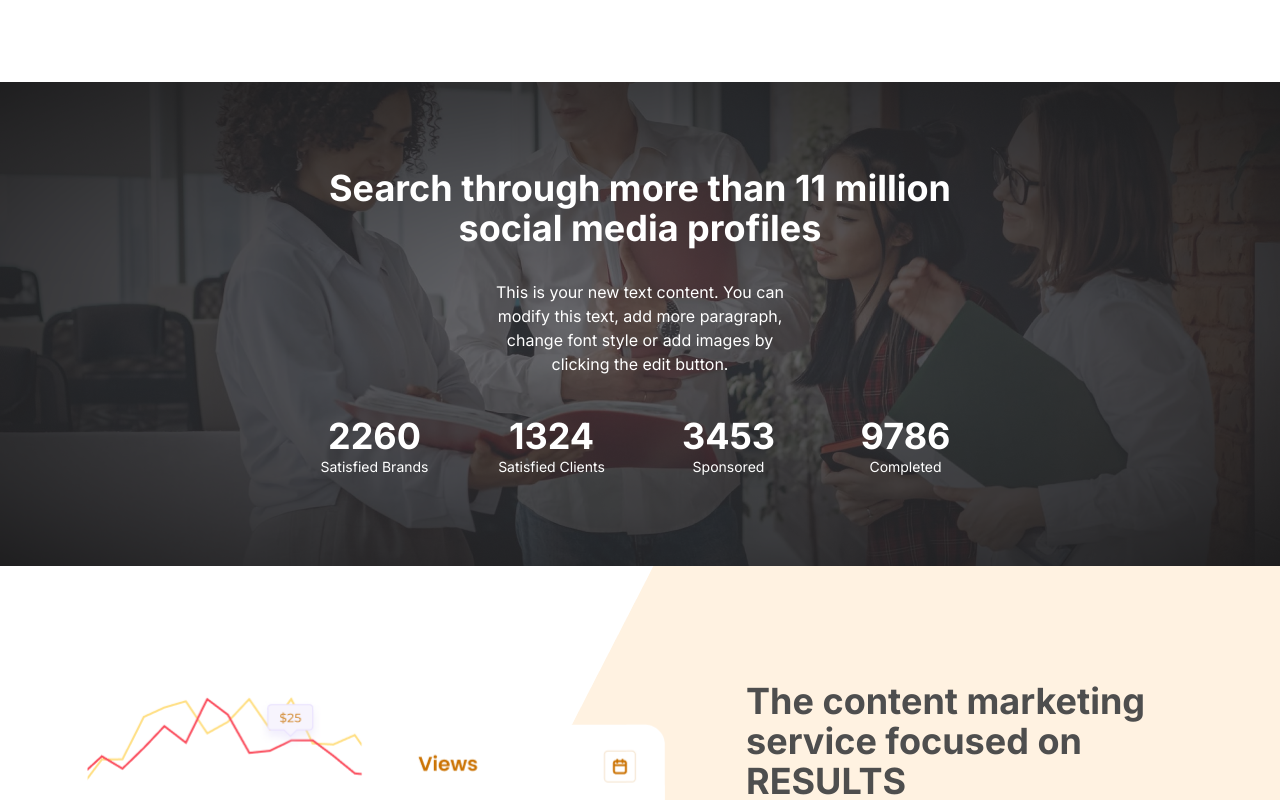
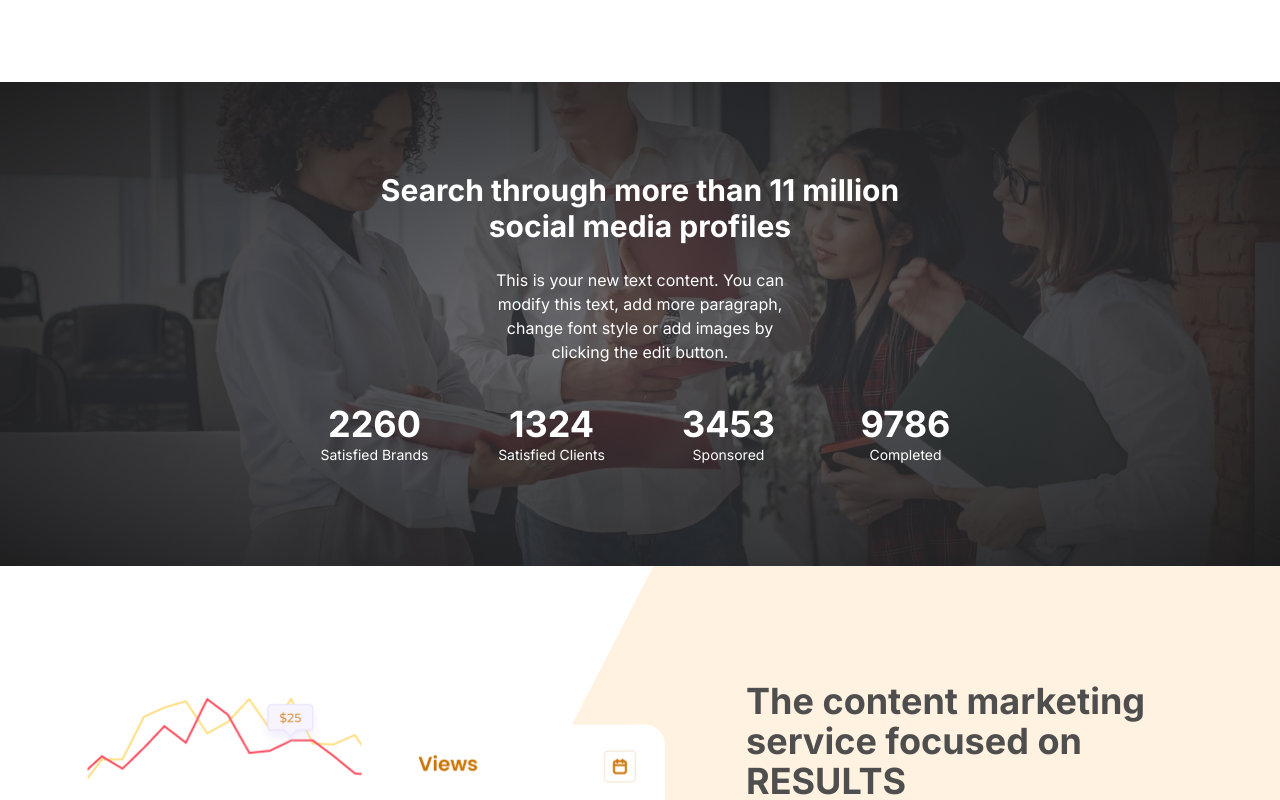
Before and after one commit to rochmadrizky/Jobs-LandingPage, a Next.js app: page / in a window 1280 px wide. Shown: the part 1900-2700 px from the top of the page. Built offline with nearby package versions, Linux system fonts and the light colour scheme.

Commit message:
perbaikan

```diff
--- a/src/app/components/custom/Custom.tsx
+++ b/src/app/components/custom/Custom.tsx
@@ -8,15 +8,16 @@ const Custom = () => {
         <Image width={675} height={507} src="/custom/card.png" alt="card" />
 
         <div className="flex flex-col max-w-md">
+          <div className="p-8">
             <div>
               <h1 className="text-4xl font-bold text-[#4E4E4E]">
                 Handoff your work smarter now
               </h1>
 
               <p className="pt-3">
-              This is your new text content. You can modify this text, add more
-              paragraph, change font style or add images by clicking the edit
-              button.
+                This is your new text content. You can modify this text, add
+                more paragraph, change font style or add images by clicking the
+                edit button.
               </p>
             </div>
 
@@ -30,7 +31,9 @@ const Custom = () => {
                 />
 
                 <div>
-                <h1 className="font-bold text-[#222222] text-xl">Strategic</h1>
+                  <h1 className="font-bold text-[#222222] text-xl">
+                    Strategic
+                  </h1>
 
                   <p className="pt-3">
                     Suggests that the component spacing between cards and
@@ -53,9 +56,10 @@ const Custom = () => {
                   </h1>
 
                   <p className="pt-3">
-                  work schedule is the time an employee is expected to be on the
-                  job
+                    work schedule is the time an employee is expected to be on
+                    the job
                   </p>
+                </div>
               </div>
             </div>
           </div>
--- a/src/app/components/media/Media.tsx
+++ b/src/app/components/media/Media.tsx
@@ -13,14 +13,14 @@ const Media = () => {
         className="h-[484px] w-full flex items-center justify-center bg-center"
         style={{ backgroundImage: `url('/media/bg.png')` }}
       >
-        <div className="max-w-7xl mx-auto">
+        <div className=" max-w-5xl md:max-w-7xl mx-auto p-4">
           <div className="flex flex-col items-center justify-center">
             <div className="flex flex-col items-center justify-center">
-              <div className="text-white text-center p-8">
-                <h1 className="text-4xl font-bold">
+              <div className="text-white text-center p-6">
+                <h1 className="text-3xl font-bold">
                   Search through more than 11 million
                 </h1>
-                <h1 className="text-4xl font-bold">social media profiles</h1>
+                <h1 className="text-3xl font-bold">social media profiles</h1>
               </div>
 
               <div className="text-white text-center px-6 w-full md:px-12 lg:w-[400px]">
```
Lines whose indentation alone changed are shown as unchanged.
